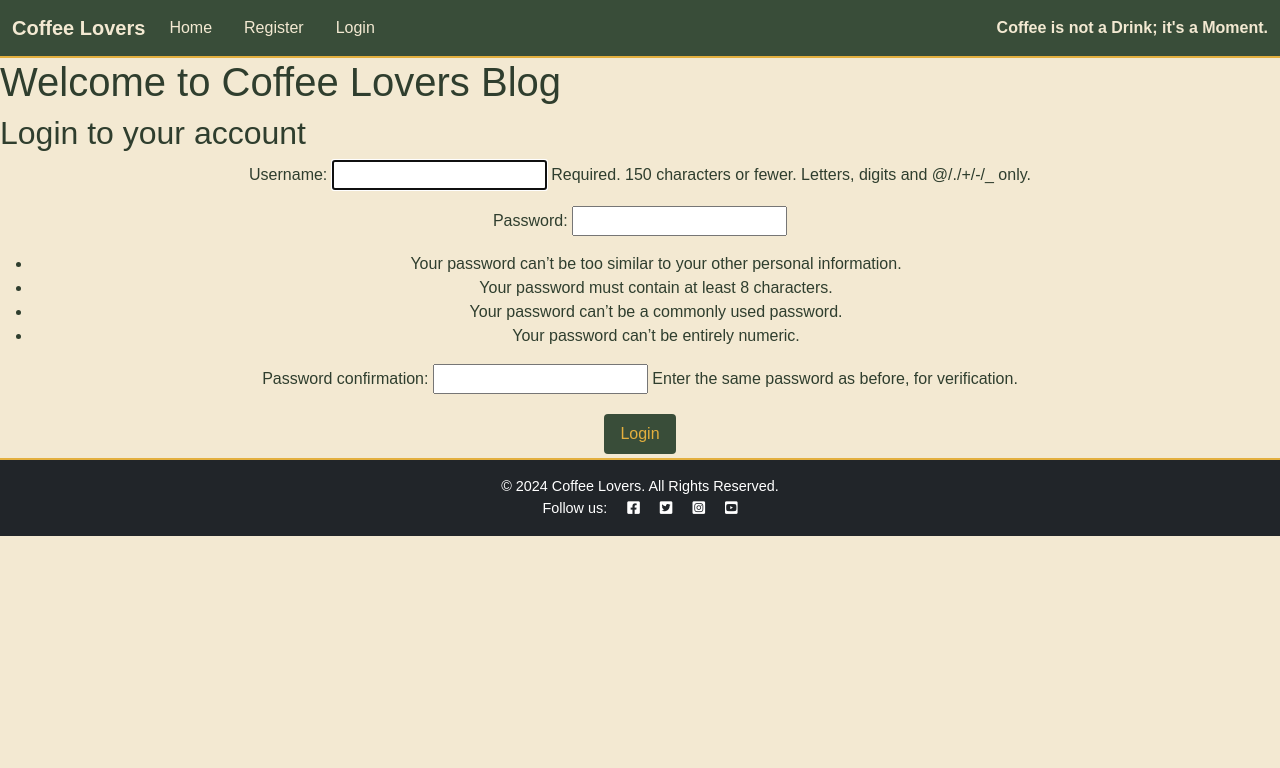
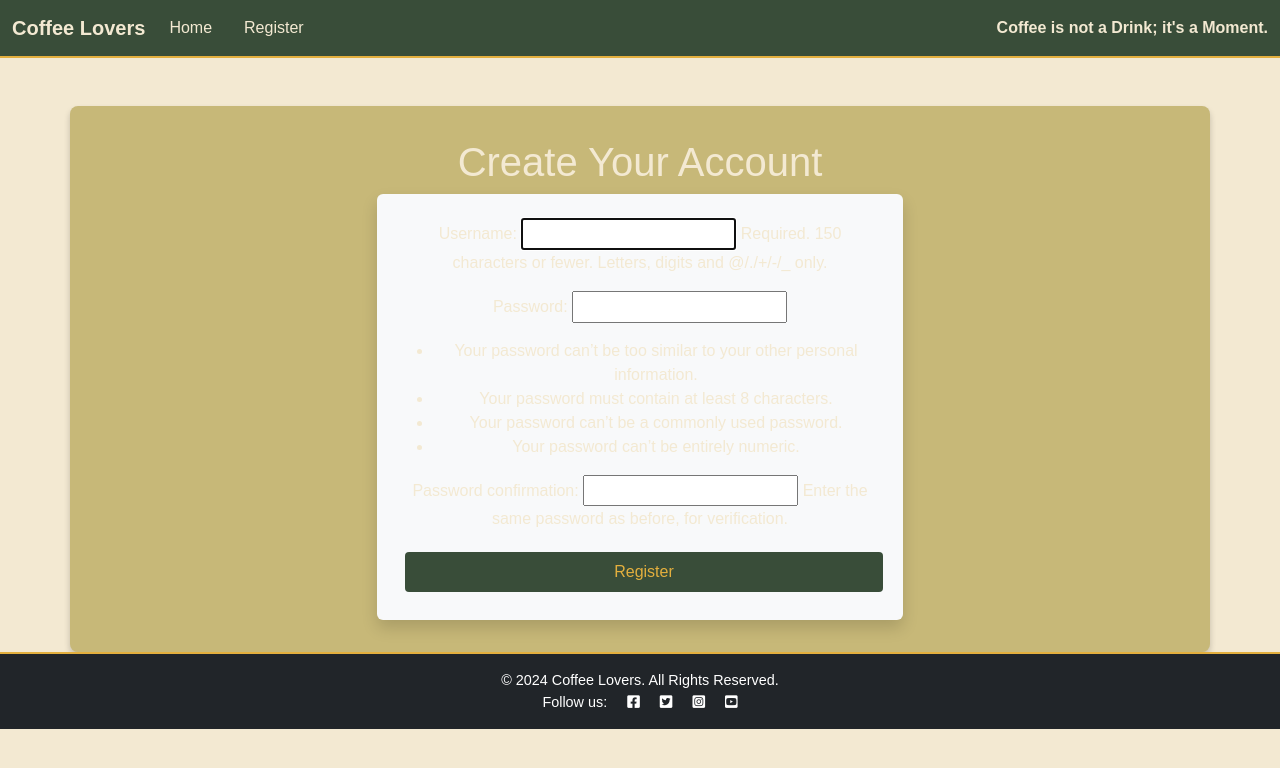
Before and after one commit to julianbohm/coffee-blog, a Django app: page /register/ in a window 1280 px wide. Shown: the top 768 px of the page. Run offline with Django 4.2, Linux system fonts and the light colour scheme.

Commit message:
setup sommernote, base.html nav link correction

```diff
--- a/blog/urls.py
+++ b/blog/urls.py
@@ -3,6 +3,7 @@ from django.urls import path
 
 urlpatterns = [
     path('', views.PostList.as_view(), name='home'),
-     path('profile/', views.user_profile, name='user_profile'),
+    path('profile/', views.user_profile, name='user_profile'),
     path('<slug:slug>/', views.post_detail, name='post_detail'),
+    path('create/', views.create_post, name='create_post'),
 ]
--- a/blog/views.py
+++ b/blog/views.py
@@ -16,14 +16,13 @@ def create_post(request):
     return render(request, 'create_post.html')
 
 
-
 class PostList(generic.ListView):
     model = CoffeePost
     context_object_name = 'posts'
     paginate_by = 9
     template_name = "blog/index.html"
 
-
+@login_required
 def post_detail(request, slug):
     post = get_object_or_404(CoffeePost, slug=slug)
     return render(request, 'blog/post_detail.html', {'post': post})
--- a/coffee_lovers_blog/settings.py
+++ b/coffee_lovers_blog/settings.py
@@ -48,13 +48,14 @@ INSTALLED_APPS = [
     'allauth.account',
     'allauth.socialaccount',
     'cloudinary',
+    'django_summernote',
     'blog',
     'welcome',
 ]
 
 
-LOGIN_REDIRECT_URL = '/'
-LOGOUT_REDIRECT_URL = '/'
+LOGIN_REDIRECT_URL = '/welcome/'
+LOGOUT_REDIRECT_URL = '/welcome/'
 
 MIDDLEWARE = [
     'django.middleware.security.SecurityMiddleware',
--- a/coffee_lovers_blog/urls.py
+++ b/coffee_lovers_blog/urls.py
@@ -19,8 +19,9 @@ from django.urls import path, include
 
 
 urlpatterns = [
-    path('admin/', admin.site.urls),  # Django admin URL
-    path("", include("welcome.urls")),   # Routes blog URLs to the blog app
-    path('blog/', include('blog.urls')),  # Routes welcome URLs to the welcome app
+    path('admin/', admin.site.urls),
+    path("", include("welcome.urls")),
+    path('blog/', include('blog.urls')),
+    path('summernote/', include('django_summernote.urls')),
     path('accounts/', include('allauth.urls')),
 ]
--- a/requirements.txt
+++ b/requirements.txt
@@ -5,6 +5,7 @@ dj3-cloudinary-storage==0.0.6
 Django==4.2.17
 django-allauth==65.3.1
 django-cloudinary-storage==0.3.0
+django-summernote==0.8.20.0
 gunicorn==20.1.0
 psycopg2==2.9.10
 sqlparse==0.5.3
--- a/static/css/style.css
+++ b/static/css/style.css
@@ -157,7 +157,7 @@ h2.card-title {
 
 /* Card Styling */
 .card {
-    border: 1px solid var(--gold);
+    border: 3px solid var(--gold);
     border-radius: 8px;
     overflow: hidden;
     box-shadow: 0 4px 6px rgba(0, 0, 0, 0.1);
@@ -175,3 +175,15 @@ h2.card-title {
     margin-top: 0.5rem;
     line-height: 1.4;
 }
+
+@media (max-width: 300px) {
+    .card-text {
+        display: none;
+    }
+    .btn {
+        font-size: 0.85rem;
+    }
+    .card-title {
+        font-size: 1rem;
+    }
+}
--- a/templates/base.html
+++ b/templates/base.html
@@ -50,10 +50,7 @@
                     </li>
                     {% else %}
                     <li class="nav-item">
-                        <a class="nav-link {% if request.path == signup_url %}active{% endif %}" href="{% url 'account_signup' %}">Register</a>
-                    </li>
-                    <li class="nav-item">
-                        <a class="nav-link {% if request.path == login_url %}active{% endif %}" href="{% url 'account_login' %}">Login</a>
+                        <a class="nav-link {% if request.path == signup_url %}active{% endif %}" href="{% url 'register' %}">Register</a>
                     </li>
                     {% endif %}
                 </ul>
--- a/welcome/templates/register.html
+++ b/welcome/templates/register.html
@@ -1,24 +1,15 @@
 {% extends "base.html" %}
-{% load static %}
 {% block content %}
-
-<!DOCTYPE html>
-<html lang="en">
-<head>
-    <meta charset="UTF-8">
-    <meta name="viewport" content="width=device-width, initial-scale=1.0">
-    <title>Register</title>
-</head>
-<body>
-    <h1>Create an Account</h1>
-
-    <form method="POST">
-        {% csrf_token %}
-        {{ form.as_p }} <!-- Render the form dynamically -->
-        <button type="submit">Register</button>
-    </form>
-
-</body>
-</html>
-
+<div class="container mt-5">
+    <div class="row justify-content-center">
+        <div class="col-md-6">
+            <h1>Create Your Account</h1>
+            <form method="POST" class="bg-light p-4 rounded shadow">
+                {% csrf_token %}
+                {{ form.as_p }}
+                <button type="submit" class="btn btn-primary w-100">Register</button>
+            </form>
+        </div>
+    </div>
+</div>
 {% endblock %}
--- a/welcome/templates/welcome.html
+++ b/welcome/templates/welcome.html
@@ -1,30 +1,20 @@
 {% extends "base.html" %}
-{% load static %}
 {% block content %}
-
-
-<!DOCTYPE html>
-<html lang="en">
-<head>
-    <meta charset="UTF-8">
-    <meta name="viewport" content="width=device-width, initial-scale=1.0">
-    <title>Welcome Page</title>
-</head>
-<body>
+<div class="container mt-5">
+    <div class="row justify-content-center">
+        <div class="col-md-6">
             {% if not user.is_authenticated %}
                 <h1>Welcome to Coffee Lovers Blog</h1>
-
-        <h2>Login to your account</h2>
-        <form method="POST">
+                <h2>Login to Your Account</h2>
+                <form method="POST" class="bg-light p-4 rounded shadow">
                     {% csrf_token %}
-            {{ form.as_p }}  <!-- Render the form here -->
-            <button type="submit" class="btn">Login</button>
+                    {{ form.as_p }}  <!-- Render the AuthenticationForm -->
+                    <button type="submit" class="btn btn-primary w-100">Login</button>
                 </form>
-
             {% else %}
-        <script>window.location.href = "{% url 'home' %}";</script>
+                <script>window.location.href = "{% url 'home' %}";</script> <!-- Redirect if logged in -->
             {% endif %}
-</body>
-</html>
-
+        </div>
+    </div>
+</div>
 {% endblock %}
--- a/welcome/urls.py
+++ b/welcome/urls.py
@@ -3,7 +3,6 @@ from django.urls import path
 from . import views
 
 urlpatterns = [
-path('login/', views.login_view, name='login'),    # URL for login view
-   path('register/', views.register, name='register'), # URL for registration view
-   path('', views.login_view, name='welcome'),
+    path('', views.welcome, name='welcome'),
+    path('register/', views.register, name='register'),
 ]
--- a/welcome/views.py
+++ b/welcome/views.py
@@ -7,25 +7,41 @@ from django.contrib.auth.decorators import login_required
 # Create your views here.
 
 # Register view
+def welcome(request):
+    if request.user.is_authenticated:
+        return redirect('home')  # Redirect logged-in users to home
+
+    login_form = AuthenticationForm()
+    register_form = UserCreationForm()
+
+    if request.method == 'POST':
+        # Handle login
+        if 'login' in request.POST:
+            login_form = AuthenticationForm(request, data=request.POST)
+            if login_form.is_valid():
+                user = login_form.get_user()
+                login(request, user)
+                return redirect('home')  # Redirect after login
+        # Handle registration
+        elif 'register' in request.POST:
+            register_form = UserCreationForm(request.POST)
+            if register_form.is_valid():
+                user = register_form.save()
+                login(request, user)
+                return redirect('home')  # Redirect after registration
+
+    return render(request, 'welcome.html', {
+        'login_form': login_form,
+        'register_form': register_form,
+    })
+
 def register(request):
     if request.method == 'POST':
         form = UserCreationForm(request.POST)
         if form.is_valid():
             user = form.save()
             login(request, user)  # Automatically log the user in after registration
-            return redirect('index')  # Redirect to home after registration
+            return redirect('home')  # Redirect to home after registration
     else:
         form = UserCreationForm()
-    return render(request, 'welcome.html', {'form': form})
-
-# Login view
-def login_view(request):
-    if request.method == 'POST':
-        form = AuthenticationForm(request, data=request.POST)
-        if form.is_valid():
-            user = form.get_user()
-            login(request, user)
-            return redirect('home')  # Redirect to home after login
-    else:
-        form = AuthenticationForm()
-    return render(request, 'welcome.html', {'form': form})
+    return render(request, 'register.html', {'form': form})
```
Also changed, not shown: blog/admin.py (+10 -1 lines), blog/fixtures/posts.json (+62 -0 lines), blog/templates/blog/index.html (+21 -21 lines), blog/migrations/0001_initial.py, blog/migrations/0002_alter_coffeepost_options_alter_coffeepost_author_and_more.py (deleted), blog/migrations/0003_coffeepost_image_url.py (deleted), blog/migrations/0004_remove_coffeepost_image_url_and_more.py (deleted), 2 other files. Lines whose indentation alone changed are shown as unchanged.
